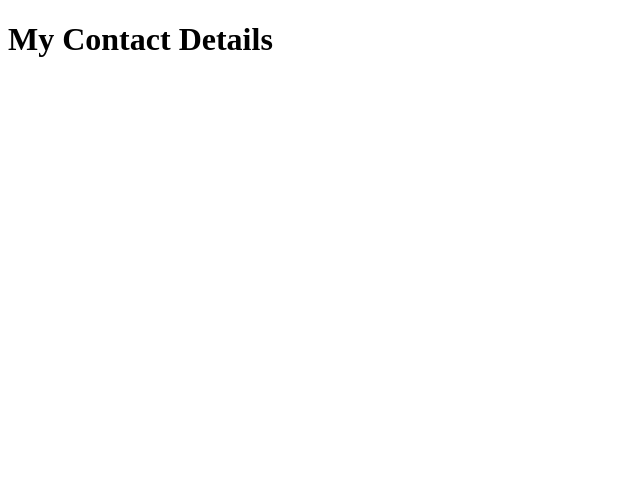
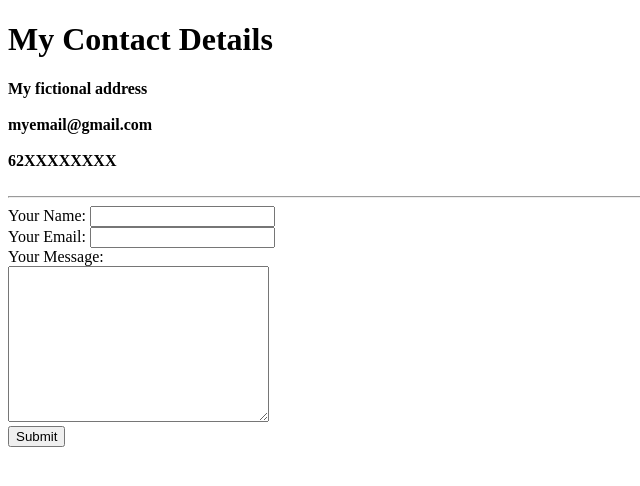
Before and after one commit to ved786/web-development, a plain HTML site: page contact-me.html in a window 1280 px wide. Shown: the whole page, without its empty margins (0-640 px from the left). Drawn offline with Linux system fonts and the light colour scheme.

Commit message:
Update contact-me.html

```diff
--- a/contact-me.html
+++ b/contact-me.html
@@ -1,10 +1,25 @@
 <!DOCTYPE html>
 <html lang="en">
+
 <head>
   <meta charset="UTF-8">
   <title>Contact Me</title>
 </head>
+
 <body>
   <h1>My Contact Details</h1>
+  <b> My fictional address <br> <br>myemail@gmail.com <br> <br>62XXXXXXXX</b>
+  <br><br>
+  <hr>
+  <form action="mailto:vedsahnath@gmail.com" method="post" enctype="text/plain">
+    <label>Your Name:</label>
+    <input type="text" name="yourName" value=""><br>
+    <label>Your Email:</label>
+    <input type="email" name="yourEmail" value=""><br>
+    <label>Your Message:</label><br>
+    <textarea name="yourMessage" rows="10" cols="30"></textarea> <br>
+    <input type="submit" name="">
+  </form>
 </body>
+
 </html>
```
